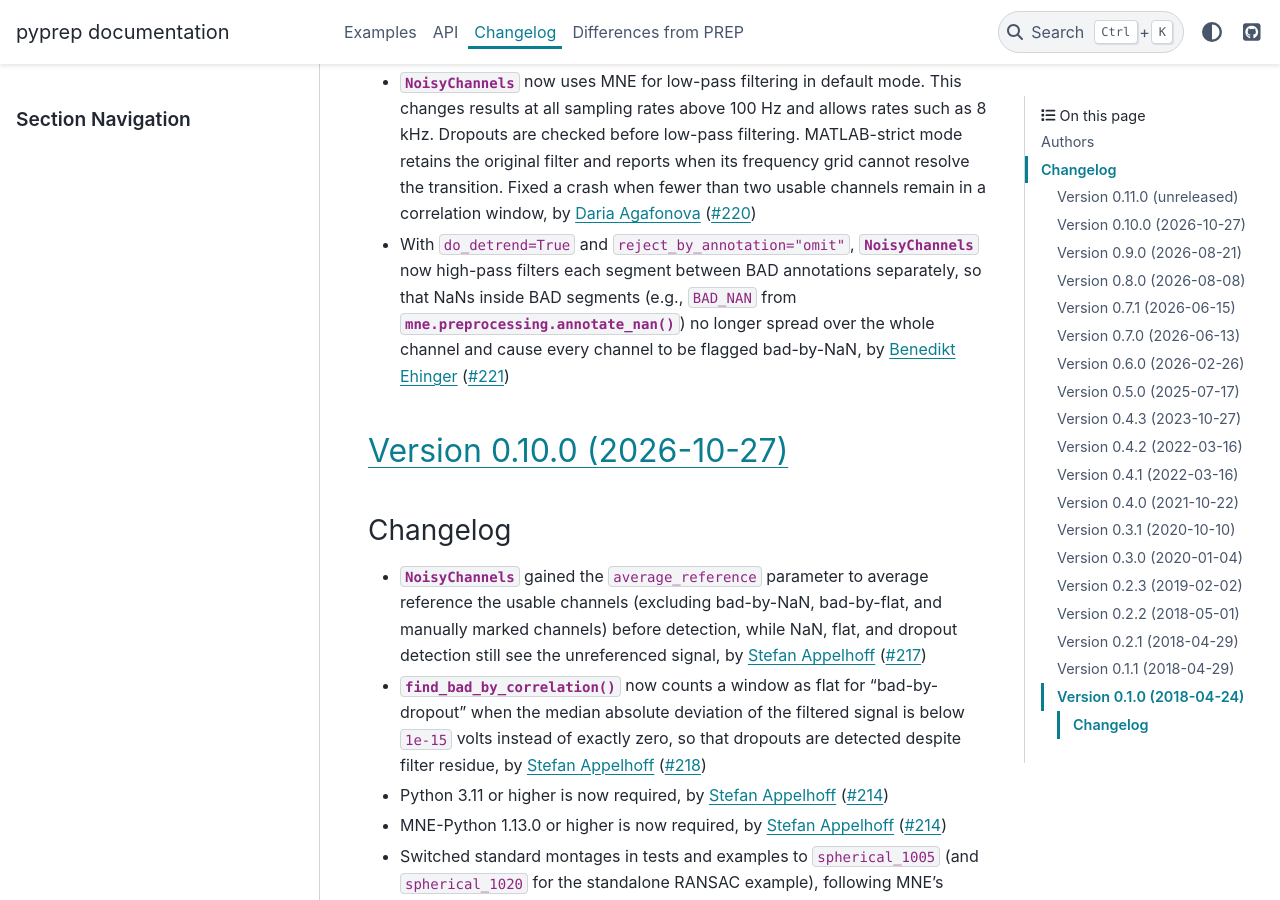
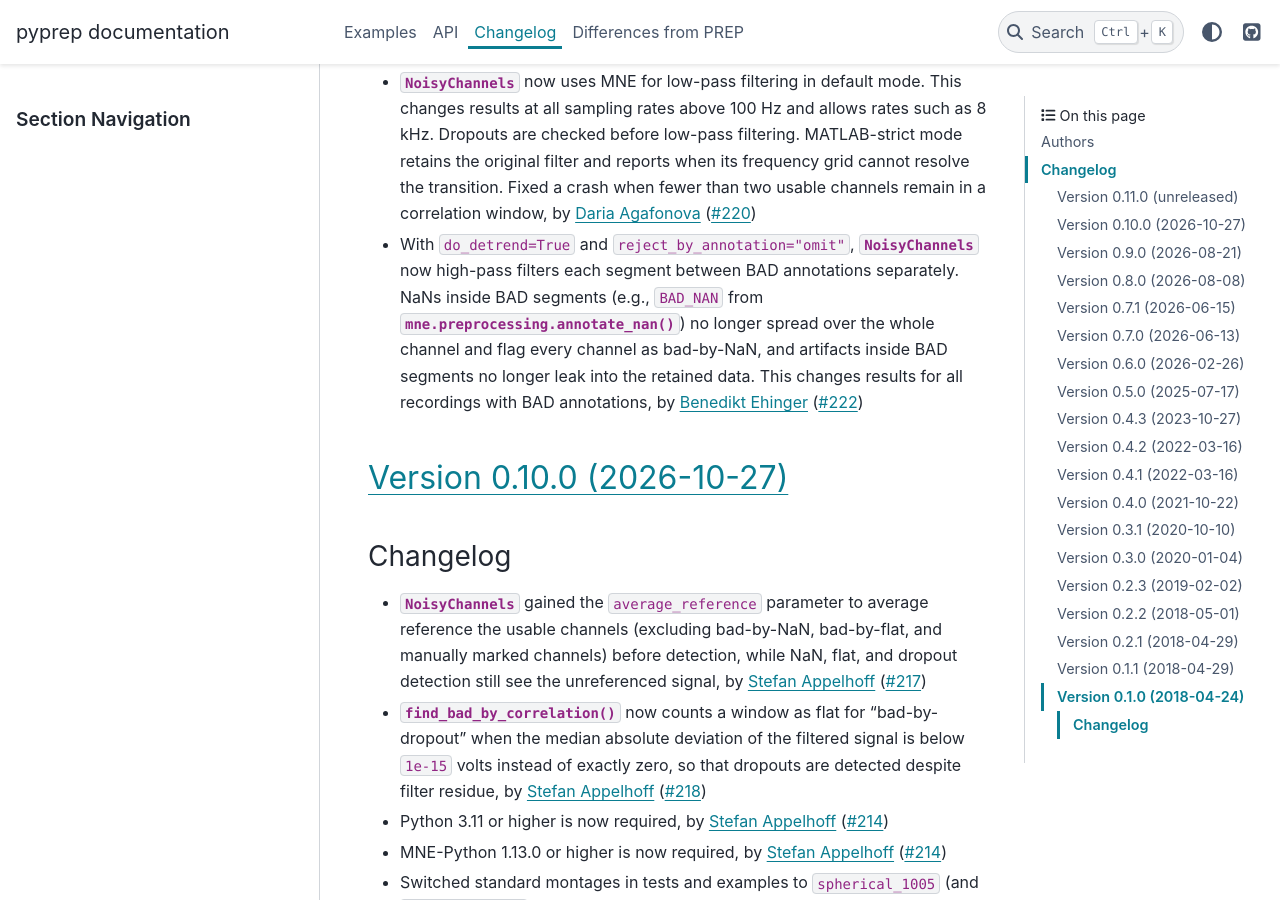
Before and after one commit to sappelhoff/pyprep, a Sphinx documentation site: the page built from docs/changelog.rst, in a window 1280 px wide and 900 px high, scrolled down 1138 px. Built offline with Sphinx 7.4.7 and the PyData theme 0.15.4, drawn with Linux system fonts in a browser that asks for light colours; the version number could not be read and is left out.

Commit message:
Cite the PR and the wider behavior change in the changelog entry
Changelog entries reference the PR rather than the issue. Segment-wise filtering changes results for every recording with BAD annotations, not only those containing NaNs.

```diff
--- a/docs/changelog.rst
+++ b/docs/changelog.rst
@@ -27,7 +27,7 @@ Version 0.11.0 (unreleased)
 Changelog
 ~~~~~~~~~
 - :class:`~pyprep.NoisyChannels` now uses MNE for low-pass filtering in default mode. This changes results at all sampling rates above 100 Hz and allows rates such as 8 kHz. Dropouts are checked before low-pass filtering. MATLAB-strict mode retains the original filter and reports when its frequency grid cannot resolve the transition. Fixed a crash when fewer than two usable channels remain in a correlation window, by `Daria Agafonova`_ (:gh:`220`)
-- With ``do_detrend=True`` and ``reject_by_annotation="omit"``, :class:`~pyprep.NoisyChannels` now high-pass filters each segment between BAD annotations separately, so that NaNs inside BAD segments (e.g., ``BAD_NAN`` from :func:`mne.preprocessing.annotate_nan`) no longer spread over the whole channel and cause every channel to be flagged bad-by-NaN, by `Benedikt Ehinger`_ (:gh:`221`)
+- With ``do_detrend=True`` and ``reject_by_annotation="omit"``, :class:`~pyprep.NoisyChannels` now high-pass filters each segment between BAD annotations separately. NaNs inside BAD segments (e.g., ``BAD_NAN`` from :func:`mne.preprocessing.annotate_nan`) no longer spread over the whole channel and flag every channel as bad-by-NaN, and artifacts inside BAD segments no longer leak into the retained data. This changes results for all recordings with BAD annotations, by `Benedikt Ehinger`_ (:gh:`222`)
 
 .. _changes_0_10_0:
 
```
